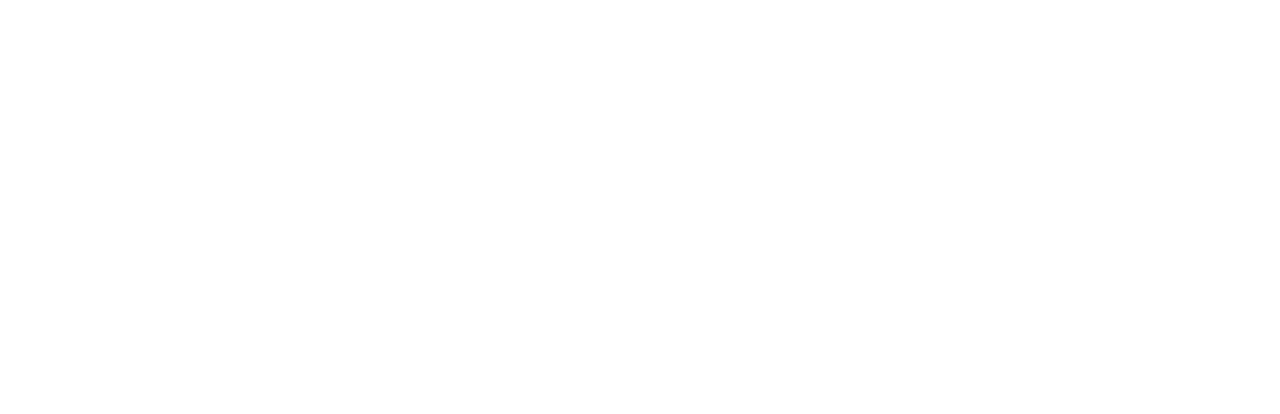
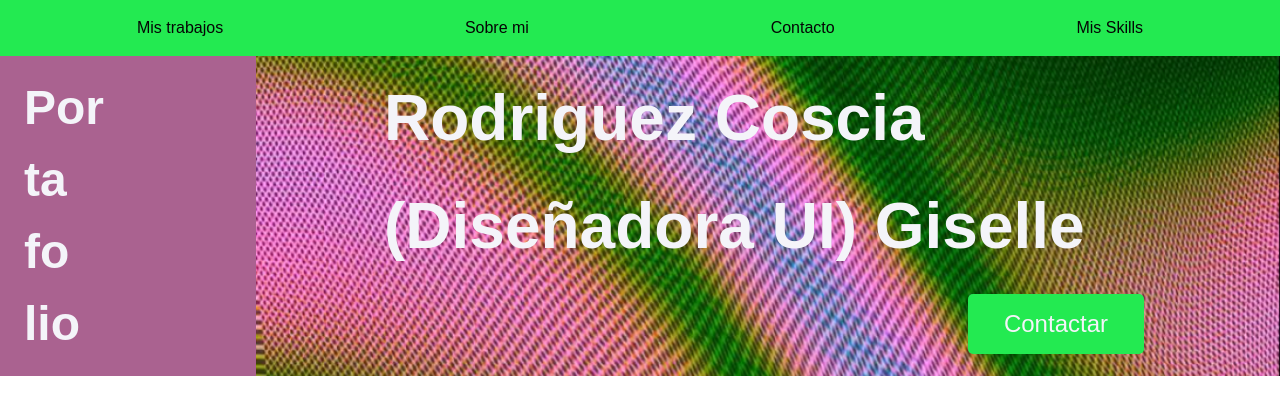
Before and after one commit to giselleCoscia/portafolio, a plain HTML site: page index.html in a window 1280 px wide. Drawn offline with Linux system fonts and the light colour scheme.

Commit message:
Se agrego el hero section

```diff
--- a/index.html
+++ b/index.html
@@ -1,12 +1,35 @@
 <!DOCTYPE html>
 <html lang="en">
+
 <head>
     <meta charset="UTF-8">
     <meta name="viewport" content="width=device-width, initial-scale=1.0">
     <title>Document</title>
     <link rel="stylesheet" href="style.css">
 </head>
+
 <body>
+    <header class="header">
+        <nav class="navbar">
+            <a class="links" href="">Mis trabajos</a>
+            <a class="links" href="">Sobre mi</a>
+            <a class="links" href="">Contacto</a>
+            <a class="links" href="">Mis Skills</a>
+        </nav>
+    </header>
+    <section class="hero">
+        <div class="left-hero">
+            <span>Por</span>
+            <span>ta</span>
+            <span>fo</span>
+            <span>lio</span>
+          </div>
+        <div class="right-hero">
+            <h1>Rodriguez Coscia</h1>
+            <h1>(Diseñadora UI) Giselle</h1>
+            <a class="btn btn-primary">Contactar</a>
+        </div>
+    </section>
+</body>
 
-</body>
 </html>
--- a/style.css
+++ b/style.css
@@ -0,0 +1,139 @@
+/* Variables */
+:root {
+    --primary-color: #23EA51;
+    --secondary-color: #AA6290;
+    --text-color: #f4f4f9;
+    --text-color-black: #050505;
+    --background-color: #050505;
+}
+
+/* Reset */
+* {
+    margin: 0;
+    padding: 0;
+    box-sizing: border-box;
+}
+
+html,
+body {
+    height: 100%;
+    line-height: 1.5;
+    font-family: sans-serif;
+}
+
+img {
+    display: block;
+    max-width: 100%;
+}
+
+a {
+    text-decoration: none;
+    color: inherit;
+}
+
+ul,
+ol {
+    list-style: none;
+}
+
+/* Compartidos/Shared */
+.btn {
+    display: inline-block;
+    padding: 0.5rem 1rem;
+    margin: 0.5rem;
+    border-radius: 5px;
+    cursor: pointer;
+    text-align: center;
+}
+
+.btn-primary {
+    background-color: var(--primary-color);
+    color: var(--text-color);
+}
+
+.btn-secondary {
+    background-color: var(--secondary-color);
+    color: var(--text-color);
+}
+
+/* Header */
+.header {
+    background-color: var(--primary-color);
+    color: var(--text-color-black);
+    padding: 1rem;
+    text-align: center;
+}
+
+.navbar {
+    width: 100%;
+    display: flex;
+    justify-content: space-around;
+    align-items: center;
+}
+
+.links:hover {
+    color: var(--secondary-color);
+}
+
+/* Hero */
+
+.hero {
+    display: flex;
+    width: 100%;
+}
+
+.left-hero {
+    padding: 16px;
+    width: 30%;
+    text-align: center;
+    background-color: #AA6290;
+}
+
+.left-hero span {
+    text-align: left;
+    display: block;
+    font-size: 28px;
+    font-weight: bold;
+    color: var(--text-color);
+}
+
+.right-hero {
+    width: 70%;
+    padding:4px;
+    text-align: center;
+    background-image: url(./img/hero.png);
+    background-size: 100% 100%;
+    background-position: left;
+    background-repeat: no-repeat;
+    display: flex;
+    flex-direction: column;
+    align-items: flex-end;
+    justify-content: center;
+    gap: 12px;
+    color: var(--text-color);
+}
+
+@media screen and (min-width: 600px) {
+    .left-hero {
+        width: 20%;
+        padding-left: 24px;
+    }
+
+    .left-hero span {
+        font-size: 48px;
+    }
+
+    .right-hero {
+        width: 80%;
+        align-items: start;
+        padding: 8px 10%;
+    }
+    .right-hero h1{
+        font-size: 64px;
+    }
+    .right-hero a{
+        font-size: 24px;
+        align-self: flex-end;
+        padding: 12px 36px;
+    }
+}
```
Also changed, not shown: img/hero.png (added).
